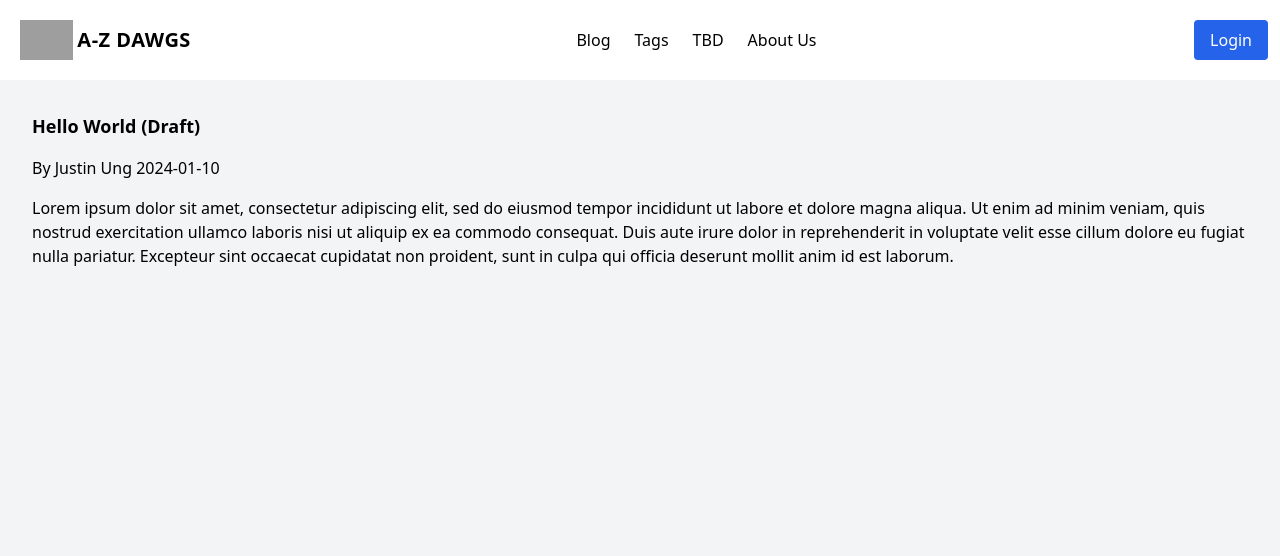
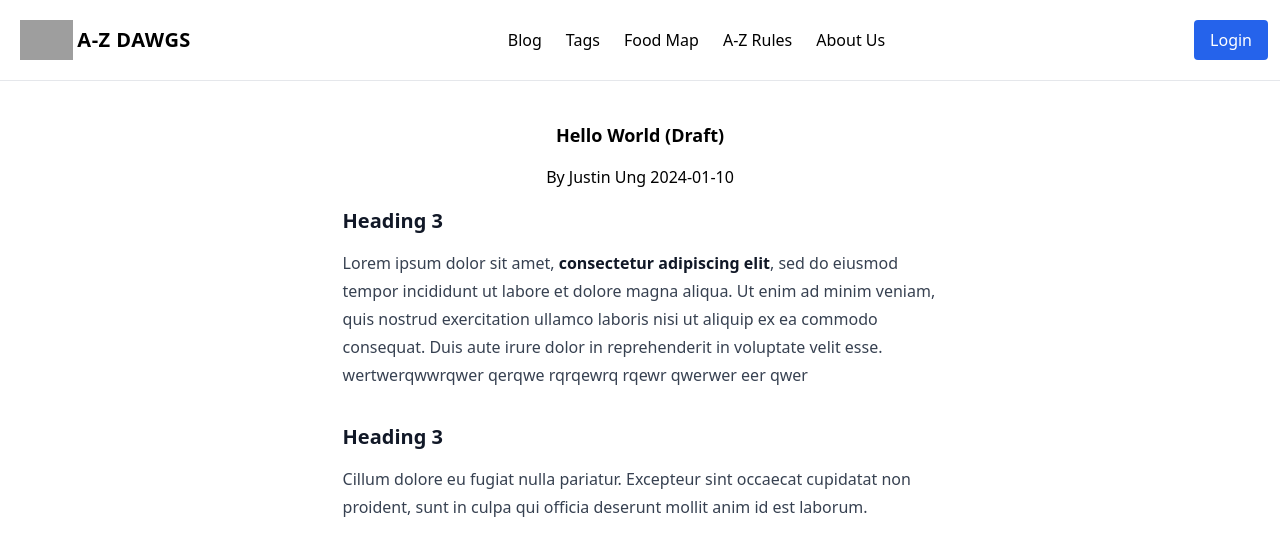
Before and after one commit to ungjus/A2Z-Dawgs, a Next.js app: page /p/1 in a window 1280 px wide. Shown: the top 556 px of the page. Built offline with nearby package versions, Linux system fonts and the light colour scheme; no server answers; grey boxes are pictures that could not be loaded.

Commit message:
Created init draft page

```diff
--- a/components/Layout.tsx
+++ b/components/Layout.tsx
@@ -9,7 +9,7 @@ type Props = {
 const Layout = (props: { children: ReactNode }) => (
   <div>
       <Navbar/>
-      <div className="px-8 py-0">{props.children}</div>
+      <div className="px-8 py-2">{props.children}</div>
   </div>
 );
 
--- a/components/Login.tsx
+++ b/components/Login.tsx
@@ -17,11 +17,11 @@ const Login = ({ isMobile = false, active = false}: LoginProps) => {
   if (error) return <div>{error.message}</div>
 
   const buttonStyle = isMobile
-    ? `lg:hidden lg:w-full w-full justify-center p-2 bg-blue-600 rounded text-white hover:bg-blue-500 ${active ? 'block' : 'hidden'}`
+    ? `lg:hidden lg:w-full w-full justify-center p-2 bg-blue-600 rounded text-white hover:bg-blue-500 border-t-[1px] ${active ? 'block' : 'hidden'}`
     : `lg:inline-flex hidden ml-4 py-2 px-4 bg-blue-600 rounded text-white hover:bg-blue-500 ${active ? 'hidden' : ''}`;
 
   const loggedInStyle = isMobile
-    ? `lg:hidden sm:inline-flex lg:w-full w-full justify-center p-2 text-black items-center ${active ? 'block' : 'hidden'}`
+    ? `lg:hidden lg:inline-flex lg:w-min w-min flex justify-center p-2 text-black items-center m-auto border-t-[1px] ${active ? 'block' : 'hidden'}`
     : `lg:inline-flex hidden ml-4 py-2 px-4 text-black items-center ${active ? 'hidden' : ''}`;
 
   if (user) {
--- a/components/Navbar.tsx
+++ b/components/Navbar.tsx
@@ -6,7 +6,8 @@ const navLinks = [
     { href: '/', title: 'Home' },
     { href: '/blog', title: 'Blog' },
     { href: '/tags', title: 'Tags' },
-    { href: '/tbd', title: 'TBD' },
+    { href: '/Rules', title: 'Food Map'},
+    { href: '/Rules', title: 'A-Z Rules'},
     { href: '/about', title: 'About Us' },
 ]
 
@@ -19,7 +20,7 @@ const Navbar = (): JSX.Element => {
     };
 
     return (
-        <nav className='flex items-center flex-wrap bg-white p-3'>
+        <nav className='flex items-center flex-wrap bg-white p-3 border-b-[1px]'>
 
             {/* Left Side: Logo and Blog Name */}
             <Link href='/'>
--- a/css/tailwind.css
+++ b/css/tailwind.css
@@ -8,7 +8,7 @@ html {
 }
 
 body {
-    @apply m-0 p-0 text-base font-sans bg-gray-100;
+    @apply m-0 p-0 text-base font-sans bg-white;
 }
 
 input, textarea {
--- a/package.json
+++ b/package.json
@@ -21,6 +21,7 @@
     "react-markdown": "8.0.0"
   },
   "devDependencies": {
+    "@tailwindcss/typography": "^0.5.10",
     "@types/node": "17.0.14",
     "@types/react": "17.0.38",
     "autoprefixer": "^10.4.16",
--- /dev/null
+++ b/pages/draft.tsx
@@ -0,0 +1,92 @@
+import { withPageAuthRequired } from "@auth0/nextjs-auth0/client"
+import Head from "next/head";
+import Link from "next/link";
+import Router from "next/router";
+import { useState } from "react";
+import ReactMarkdown from "react-markdown";
+
+
+const Draft = ({ user, error, isLoading }): JSX.Element => {
+
+    if (isLoading) return <div>Loading...</div>;
+    if (error) return <div>{error.message}</div>;
+
+    const [title, setTitle] = useState('');
+    const [content, setContent] = useState('');
+
+    const handleTitleChange = (event) => {
+        setTitle(event.target.value);
+    };
+
+    const handleContentChange = (event) => {
+        setContent(event.target.value);
+    };
+
+    const handleSubmit = (event) => {
+        event.preventDefault();
+        // Add logic to handle form submission
+    };
+
+    const handleReset = (event) => {
+        setTitle('');
+        setContent('');
+    };
+
+    const submitData = async (e: React.SyntheticEvent) => {
+        e.preventDefault();
+        // TODO
+        // You will implement this next ...
+    };
+
+
+    return (
+        <div className="flex">
+            <Head>
+                <title>A-Z Dawgs - Create</title>
+            </Head>
+            <div className="w-1/2 p-4">
+                <form onSubmit={handleSubmit}>
+                    <div className="mb-4">
+                        <label htmlFor="title" className="block text-sm font-medium text-gray-700">
+                            Title:
+                        </label>
+                        <input
+                            type="text"
+                            id="title"
+                            name="title"
+                            value={title}
+                            onChange={handleTitleChange}
+                            className="mt-1 p-2 w-full border rounded-md focus:outline-none focus:border-blue-500"
+                        />
+                    </div>
+
+                    <div className="mb-4">
+                        <label htmlFor="content" className="block text-sm font-medium text-gray-700">
+                            Content:
+                        </label>
+                        <textarea
+                            id="content"
+                            name="content"
+                            value={content}
+                            onChange={handleContentChange}
+                            className="mt-1 p-2 w-full border rounded-md focus:outline-none focus:border-blue-500"
+                            rows={8}
+                        />
+                    </div>
+
+                    <button type="submit" className="bg-blue-500 text-white py-2 px-4 rounded-md">
+                        Publish
+                    </button>
+                    <button type="reset" onClick={handleReset} className="py-2 px-4"> Reset</button>
+                </form>
+            </div>
+
+            <article className="w-1/2 p-4 border-l prose lg:prose-md prose-gray">
+                <ReactMarkdown children={title} />
+                <ReactMarkdown children={content} />
+            </article>
+        </div>
+    )
+}
+
+export default withPageAuthRequired(Draft);
--- a/pages/index.tsx
+++ b/pages/index.tsx
@@ -28,11 +28,11 @@ type Props = {
 const Blog = (props: Props): JSX.Element => {
 
   return (
-    <div className="page">
+    <div >
       <h1 className="text-xl font-bold pt-8">Latest</h1>
       <main>
         {props.feed.map((post) => (
-          <div key={post.id} className="bg-white mt-8 hover:shadow">
+          <div key={post.id} className="bg-white mt-8 shadow-sm hover:shadow border-[1px] rounded">
             <Post post={post} />
           </div>
         ))}
--- a/pages/p/[id].tsx
+++ b/pages/p/[id].tsx
@@ -1,14 +1,30 @@
 import React from "react"
 import { GetServerSideProps } from "next"
 import ReactMarkdown from "react-markdown"
-import Layout from "../../components/Layout"
 import { PostProps } from "../../components/Post"
 
 export const getServerSideProps: GetServerSideProps = async ({ params }) => {
+
+  const content = `
+
+### Heading 3
+Lorem ipsum dolor sit amet, **consectetur adipiscing elit**,
+sed do eiusmod tempor incididunt ut labore et dolore magna aliqua.
+Ut enim ad minim veniam, quis nostrud exercitation ullamco laboris nisi ut
+aliquip ex ea commodo consequat. Duis aute irure dolor in reprehenderit in voluptate velit esse.  wertwerqwwrqwer qerqwe rqrqewrq rqewr qwerwer eer qwer
+
+### Heading 3
+
+Cillum dolore eu fugiat nulla pariatur. Excepteur sint occaecat cupidatat non proident,
+sunt in culpa qui officia deserunt mollit anim id est laborum.
+
+
+`
+
   const post = {
     id: "1",
     title: "Hello World",
-    content: "Lorem ipsum dolor sit amet, consectetur adipiscing elit, sed do eiusmod tempor incididunt ut labore et dolore magna aliqua. Ut enim ad minim veniam, quis nostrud exercitation ullamco laboris nisi ut aliquip ex ea commodo consequat. Duis aute irure dolor in reprehenderit in voluptate velit esse cillum dolore eu fugiat nulla pariatur. Excepteur sint occaecat cupidatat non proident, sunt in culpa qui officia deserunt mollit anim id est laborum.",
+    content: content,
     published: false,
     author: {
       name: "Justin Ung",
@@ -28,10 +44,12 @@ const Post = (props: PostProps) => {
   }
 
   return (
-      <div>
-        <h2 className="font-bold text-lg pt-8">{title}</h2>
-        <p className="py-4">By {props?.author?.name || "Unknown author"} {props.created_at}</p>
-        <ReactMarkdown children={props.content} />
+      <div className="flex flex-col justify-center text-left m-auto">
+        <h2 className="font-bold text-lg pt-8 m-auto">{title}</h2>
+        <p className="py-4 m-auto">By {props?.author?.name || "Unknown author"} {props.created_at}</p>
+        <article className="prose lg:prose-md prose-gray m-auto text-wrap">
+          <ReactMarkdown children={props.content} />
+        </article>
       </div>
       // {/* <style jsx>{`
 
--- a/pages/profile.tsx
+++ b/pages/profile.tsx
@@ -1,11 +1,16 @@
 import { withPageAuthRequired } from "@auth0/nextjs-auth0/client"
 import Head from "next/head";
+import Link from "next/link";
+import ReactMarkdown from "react-markdown";
+
+
 const Profile = ({ user, error, isLoading }): JSX.Element => {
 
     if (isLoading) return <div>Loading...</div>;
     if (error) return <div>{error.message}</div>;
 
     const role = user["http://a2zdawgs.com/roles"]
+
 
     return (
         <div>
@@ -15,8 +20,16 @@ const Profile = ({ user, error, isLoading }): JSX.Element => {
 
             <main >
                 <h1 >Welcome to your profile.</h1>
-                <p className="text-wrap">{JSON.stringify(user)}</p>
+
+                <ReactMarkdown>
+                    {JSON.stringify(user)}
+                </ReactMarkdown>
+
                 <p>Role: {role}</p>
+
+                <Link href="/draft">
+                    <button className="bg-blue-600 rounded text-white hover:bg-blue-500 p-2">Create</button>
+                </Link>
             </main>
         </div>
 
--- a/tailwind.config.js
+++ b/tailwind.config.js
@@ -7,7 +7,9 @@ module.exports = {
   theme: {
     extend: {},
   },
-  plugins: [],
+  plugins: [
+    require('@tailwindcss/typography'),
+  ],
   corePlugins: { // remove if you want all tags to be non defeult (h1 will be h1 instead of p size)
     preflight: true,
   }
```
Also changed, not shown: 1 other file (tests, documents, lock files or other folders).
